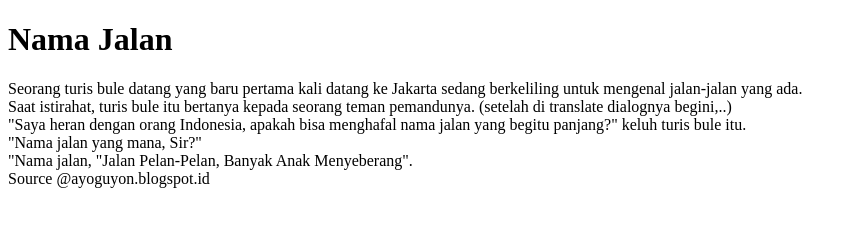
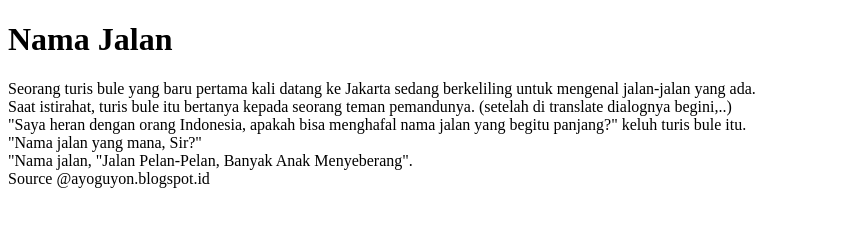
Before and after one commit to meneng/meneng.github.io, a plain HTML site: page index.html in a window 1280 px wide. Shown: the whole page, without its empty margins (0-857 px from the left). Drawn offline with Linux system fonts and the light colour scheme.

Commit message:
Update index.html

```diff
--- a/index.html
+++ b/index.html
@@ -5,7 +5,7 @@
   </head>
   <h1>Nama Jalan</h1>
   <p>
-    Seorang turis bule datang yang baru pertama kali datang ke Jakarta sedang berkeliling untuk mengenal jalan-jalan yang ada.<br>Saat istirahat, turis bule itu bertanya kepada seorang teman pemandunya. (setelah di translate dialognya begini,..)<br>
+      Seorang turis bule yang baru pertama kali datang ke Jakarta sedang berkeliling untuk mengenal jalan-jalan yang ada.<br>Saat istirahat, turis bule itu bertanya kepada seorang teman pemandunya. (setelah di translate dialognya begini,..)<br>
     "Saya heran dengan orang Indonesia, apakah bisa menghafal nama jalan yang begitu panjang?" keluh turis bule itu.<br>
     "Nama jalan yang mana, Sir?"<br>
     "Nama jalan, "Jalan Pelan-Pelan, Banyak Anak Menyeberang".<br>
```
